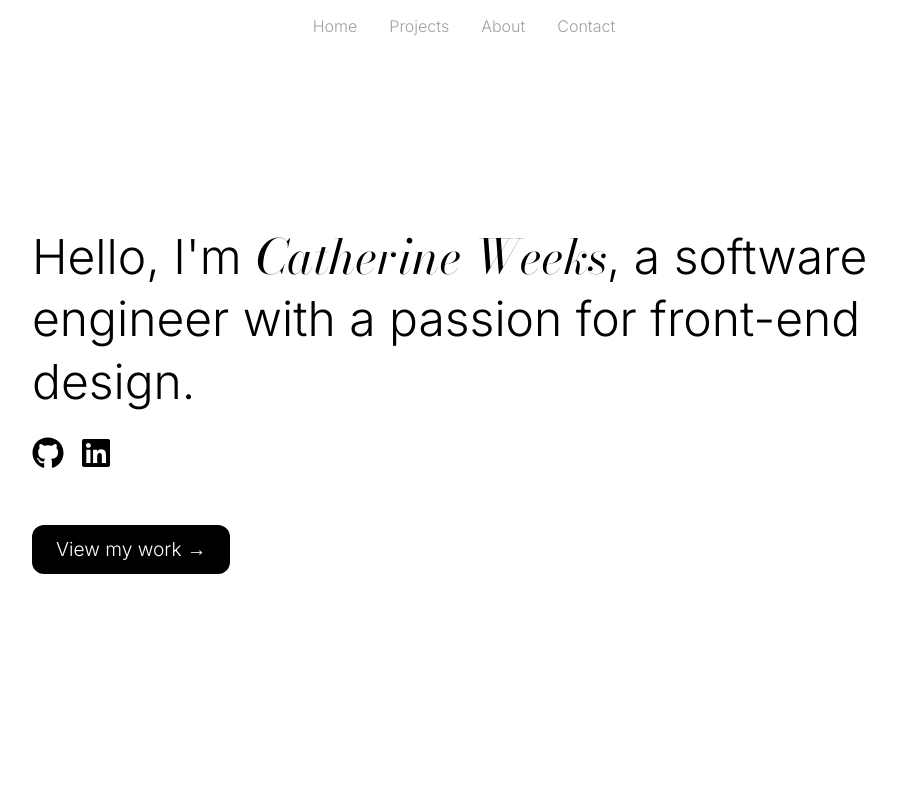
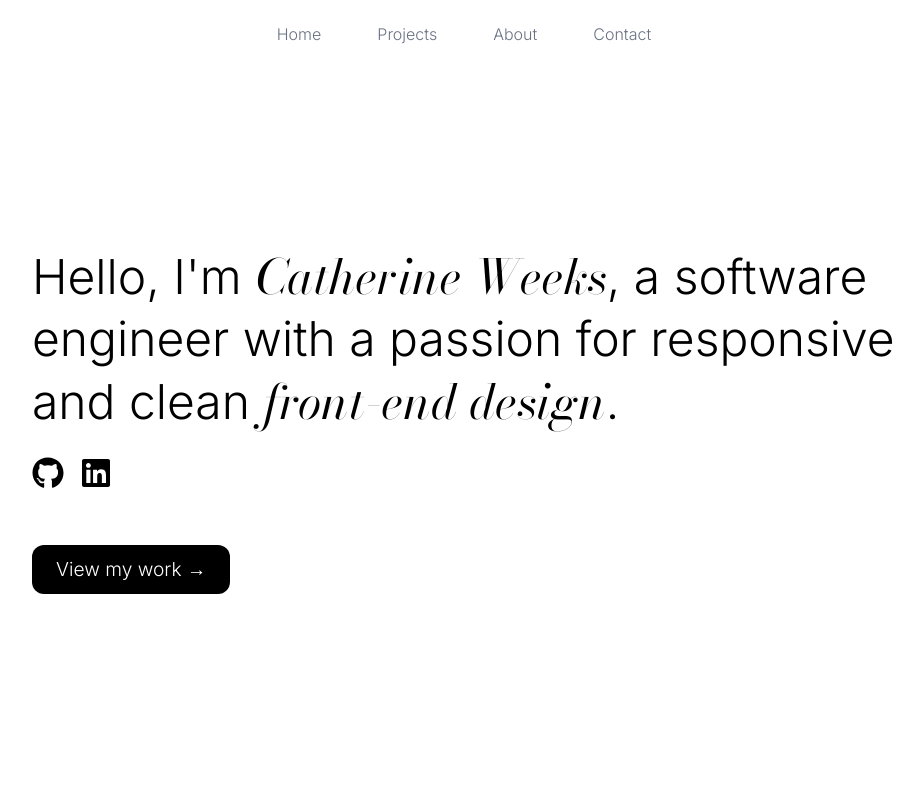
Before and after one commit to catherinetweeks/portfolio, a React (Vite) app: page / in a window 1280 px wide. Shown: the top 800 px of the page, without its empty margins (176-1099 px from the left). Built offline with nearby package versions, Linux system fonts and the light colour scheme.

Commit message:
hero section design tweaks; lowered main content

```diff
--- a/src/App.tsx
+++ b/src/App.tsx
@@ -15,10 +15,10 @@ export default function App() {
   };
 
   return (
-    <div className="font-inter text-black bg-white">
+    <div className="font-inter text-black bg-white cursor-default">
       {/* nav bar */}
       <nav className="fixed top-0 left-0 w-full bg-white">
-        <ul className="flex justify-center gap-4 sm:gap-6 md:gap-8 py-4 text-zinc-400">
+        <ul className="flex justify-center gap-4 sm:gap-10 md:gap-14 py-4 pt-6 text-gray-500 text-[clamp(0.6rem,_5vw,_1rem)]">
           <li>
             <button onClick={() => scrollToSection(homeRef)}>Home</button>
           </li>
@@ -35,7 +35,7 @@ export default function App() {
       </nav>
 
       {/* home */}
-      <section ref={homeRef} className="h-screen flex items-center justify-center p-5">
+      <section ref={homeRef} className="h-screen flex items-center justify-center p-5 pt-15">
         <motion.div
           initial={{ opacity: 0, y: 20 }}
           animate={{ opacity: 1, y: 0 }}
@@ -43,7 +43,7 @@ export default function App() {
           className="max-w-4xl px-4"
         >
           <h1 className="text-[clamp(1.8rem,_6vw,_3rem)] font-inter">
-            Hello, I'm <span className="italic font-bodoni">Catherine Weeks</span>, a software engineer with a passion for front-end design.
+            Hello, I'm <span className="italic font-bodoni">Catherine Weeks</span>, a software engineer with a passion for responsive and clean <span className=" italic font-bodoni">front-end design</span>.
           </h1>
 
           {/* clickable icons */}
@@ -68,7 +68,7 @@ export default function App() {
           {/* view my work */}
           <button
             onClick={() => scrollToSection(projectsRef)}
-            className="mt-14 px-6 py-3 bg-black text-[clamp(0.8rem,_3vw,_1.2rem)] text-white rounded-xl flex items-center gap-2 hover:-translate-y-1"
+            className="mt-14 px-6 py-3 bg-black text-[clamp(0.8rem,_3vw,_1.2rem)] text-white rounded-xl flex items-center gap-2 hover:-translate-y-1 cursor-pointer"
           >
             View my work →
           </button>
--- a/src/index.css
+++ b/src/index.css
@@ -15,7 +15,7 @@
   line-height: 1.3;
 }
 
-.font-bodoni {
+.font-bodoni-italic {
   font-family: "Bodoni Moda", serif;
   font-optical-sizing: auto;
   font-weight: 400;
```
